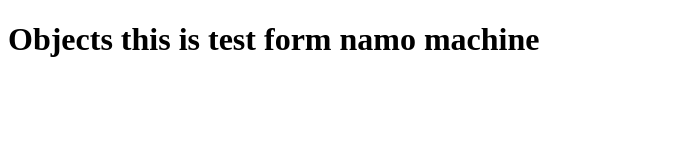
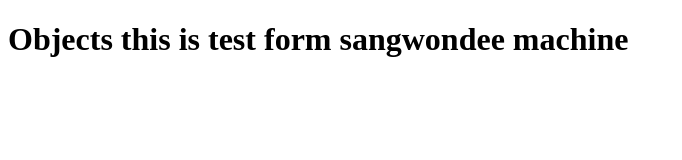
Before and after one commit to sangwondee/modern-java-script-tutorial, a plain HTML site: page chapter5/index.html in a window 1280 px wide. Shown: the whole page, without its empty margins (0-682 px from the left). Drawn offline with Linux system fonts and the light colour scheme.

Commit message:
this is test from machine

```diff
--- a/chapter5/index.html
+++ b/chapter5/index.html
@@ -6,7 +6,7 @@
     <title>the Net Ninja</title>
 </head>
 <body>
-    <h1>Objects this is test form namo machine</h1>
+    <h1>Objects this is test form sangwondee machine</h1>
     <script src="sandbox.js"></script>
 </body>
 </html>
```
